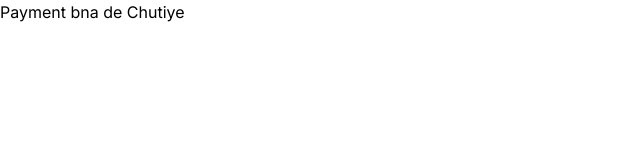
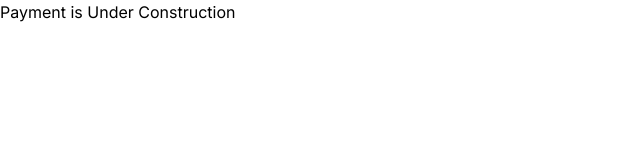
Before and after one commit to pranjalsinghsengar/vyapar_mitra, a Next.js app: page /Payment in a window 1280 px wide. Shown: the top 160 px of the page, without its empty margins (0-640 px from the left). Built offline with nearby package versions, Linux system fonts and the light colour scheme.

Commit message:
payment IS under Construction

```diff
--- a/src/app/Payment/page.js
+++ b/src/app/Payment/page.js
@@ -1,7 +1,7 @@
 import React from "react";
 
 const page = () => {
-  return <div>Payment bna de Chutiye</div>;
+  return <div>Payment is Under Construction</div>;
 };
 
 export default page;
```
